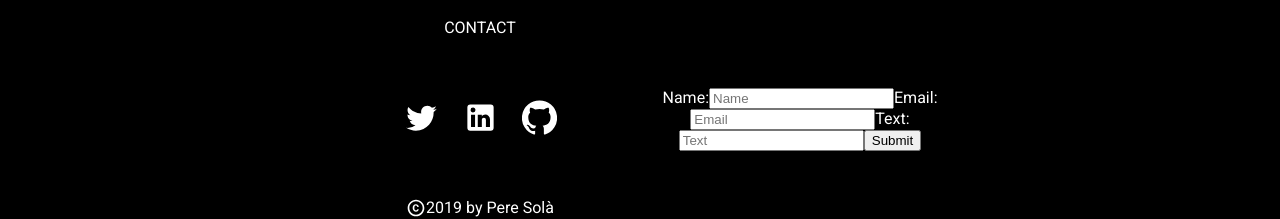
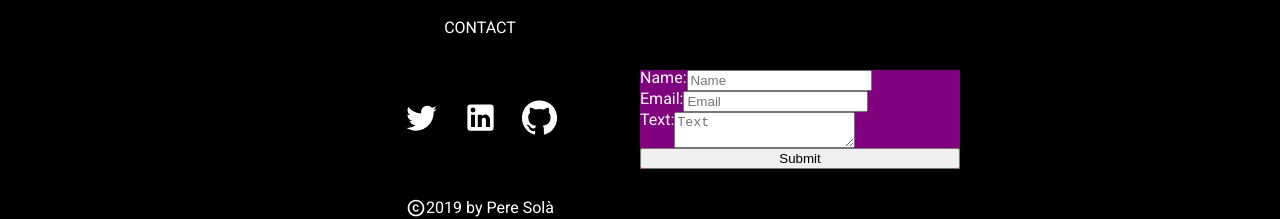
Before and after one commit to petrussola/portfolio-web, a React (Create React App) app: page / in a window 1280 px wide. Shown: the part 1993-2212 px from the top of the page. Built offline with nearby package versions, Linux system fonts and the light colour scheme.

Commit message:
Style contact form

```diff
--- /dev/null
+++ b/src/components/Footer/ContactUsForm.jsx
@@ -0,0 +1,42 @@
+import React from "react";
+import { Form, Field, ErrorMessage } from "formik";
+
+// MATERIAL UI
+import { makeStyles } from "@material-ui/core/styles";
+
+const useStyles = makeStyles({
+  form: {
+    display: "flex",
+    "flex-direction": "column",
+    background: "red"
+  },
+  formItem: {
+    background: "purple",
+    display: "flex",
+    "flex-direction": "row",
+    "justify-content": "flex-start"
+  }
+});
+
+export default function ContactUsForm() {
+  const classes = useStyles();
+  return (
+    <>
+      <Form className={classes.form}>
+        <label className={classes.formItem}>
+          Name:
+          <Field name="name" type="text" placeholder="Name" />
+        </label>
+        <label className={classes.formItem}>
+          Email:
+          <Field name="email" type="email" placeholder="Email" />
+        </label>
+        <label className={classes.formItem}>
+          Text:
+          <Field name="message" as="textarea" placeholder="Text" />
+        </label>
+        <button type="submit">Submit</button>
+      </Form>
+    </>
+  );
+}
--- a/src/components/Footer/Footer.jsx
+++ b/src/components/Footer/Footer.jsx
@@ -1,7 +1,7 @@
 import React from "react";
 
 // COMPONENTS
-import ContactForm from "./ContactForm";
+import ContactForm from "./FormContainer";
 import ContactDetails from "./ContactDetails";
 
 // MATERIAL UI
--- a/src/components/Footer/ContactForm.jsx
+++ b/src/components/Footer/FormContainer.jsx
@@ -1,5 +1,6 @@
 import React from "react";
 import { Formik, Form, Field, ErrorMessage } from "formik";
+import ContactUsForm from "./ContactUsForm";
 
 // MATERIAL UI
 import { makeStyles } from "@material-ui/core/styles";
@@ -31,25 +32,3 @@ export default function ContactForm() {
     </div>
   );
 }
-
-function ContactUsForm() {
-  return (
-    <>
-      <Form>
-        <label>
-          Name:
-          <Field type="text" name="name" placeholder="Name" />
-        </label>
-        <label>
-          Email:
-          <Field type="text" name="email" placeholder="Email" />
-        </label>
-        <label>
-          Text:
-          <Field type="text" name="message" placeholder="Text" />
-        </label>
-        <button type="submit">Submit</button>
-      </Form>
-    </>
-  );
-}
```
